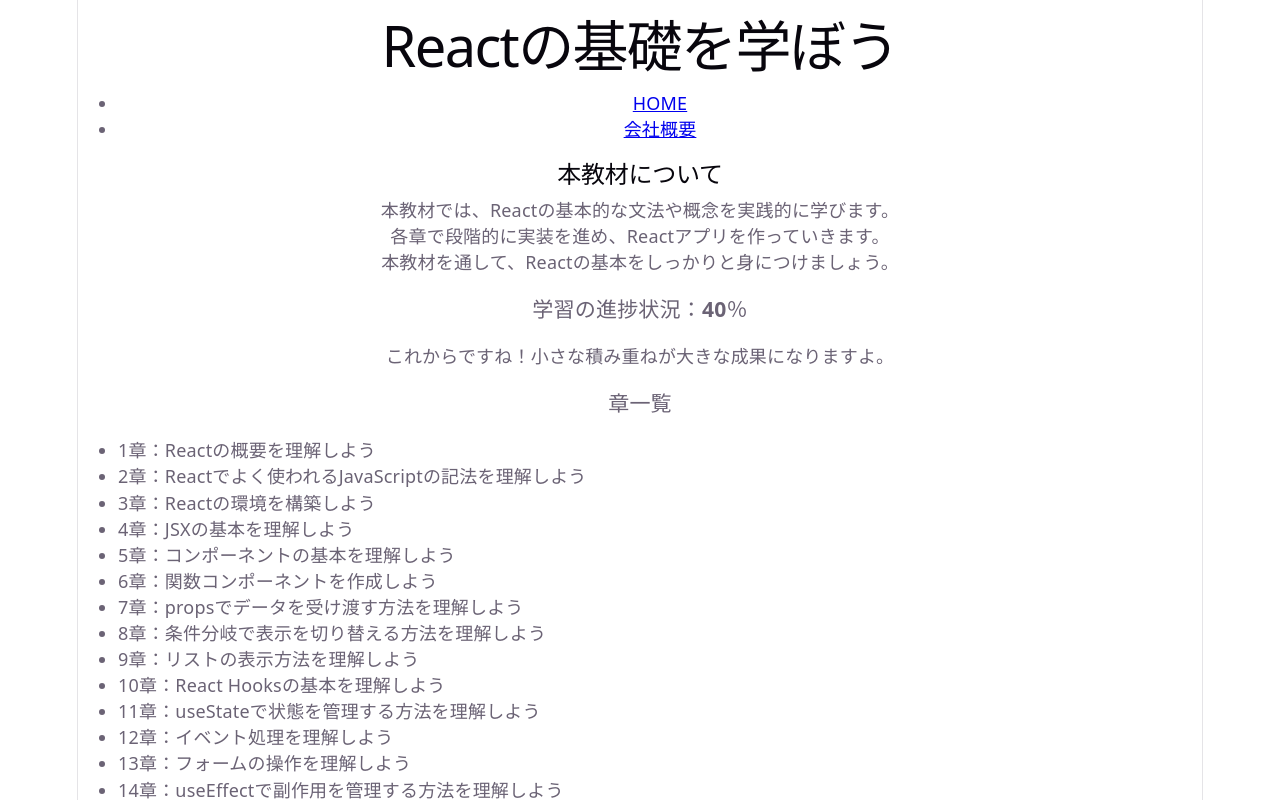
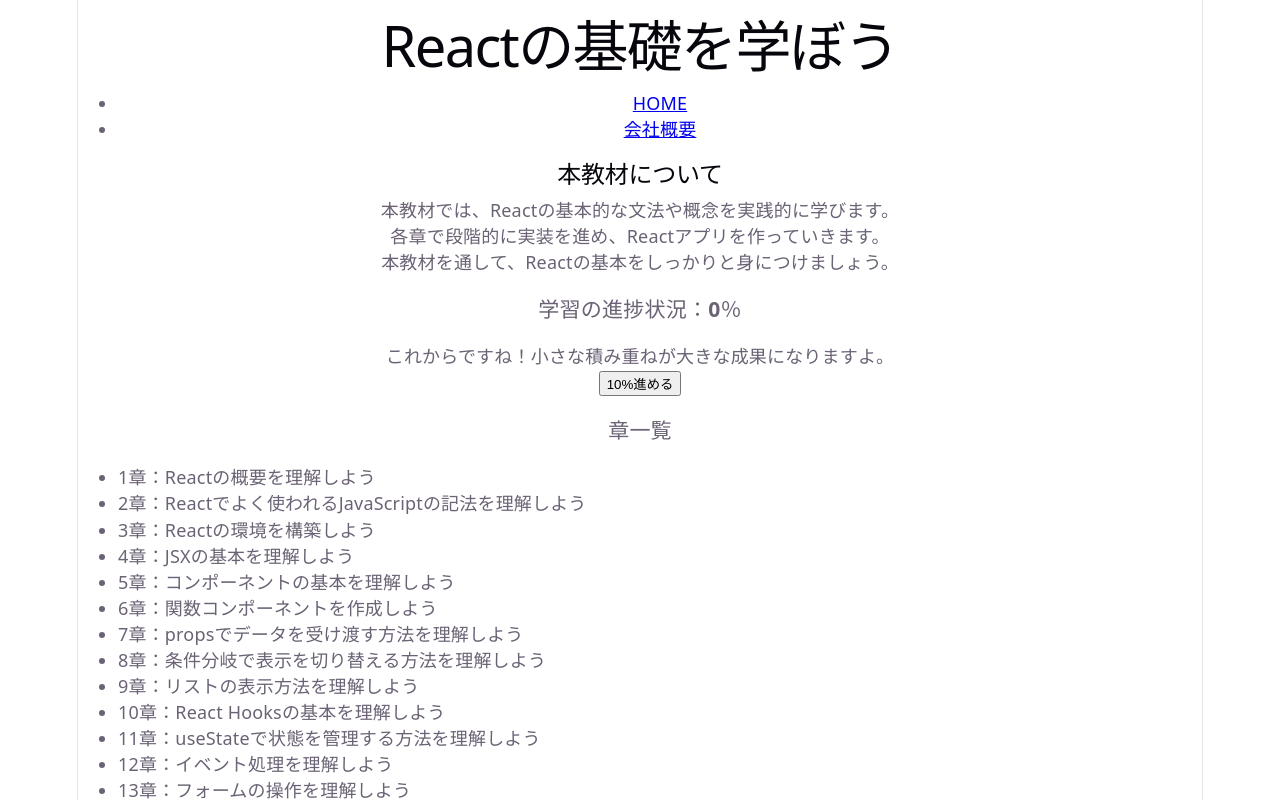
Before and after one commit to shikiYoshiki/react-advanced, a React (Vite) app in the folder react-basic/: page / in a window 1280 px wide. Shown: the top 800 px of the page. Built offline with nearby package versions, Linux system fonts and the light colour scheme.

Commit message:
状態管理を追加

```diff
--- a/react-basic/src/App.jsx
+++ b/react-basic/src/App.jsx
@@ -2,17 +2,18 @@
 import { Header } from "./components/Header";
 import { MainContent } from "./components/MainContent";
 import { Footer } from "./components/Footer";
+import { useState } from "react";
 
 function App() {
   const siteTitle = "Reactの基礎を学ぼう";
   const currentYear = new Date().getFullYear();
 
-  const progress = 40;
+  const [progress, setProgress] = useState(0);
 
   return (
     <>
       <Header siteTitle={siteTitle} />
-      <MainContent progress={progress} />
+      <MainContent progress={progress} setProgress={setProgress} />
       <Footer siteTitle={siteTitle} currentYear={currentYear} />
     </>
   );
--- a/react-basic/src/components/MainContent.jsx
+++ b/react-basic/src/components/MainContent.jsx
@@ -26,7 +26,13 @@
 
 console.log(chapterKeys);
 
-export function MainContent({ progress = 0 }) {
+export function MainContent({ progress, setProgress }) {
+  const handleProgress = () => {
+    if (progress < 100) {
+      setProgress(progress + 10);
+    }
+  };
+
   return (
     <main>
       <section>
@@ -47,6 +53,7 @@
         {progress < 50 && (
           <p>これからですね！小さな積み重ねが大きな成果になりますよ。</p>
         )}
+        <button onClick={handleProgress}>10%進める</button>
       </section>
 
       <section>
```
